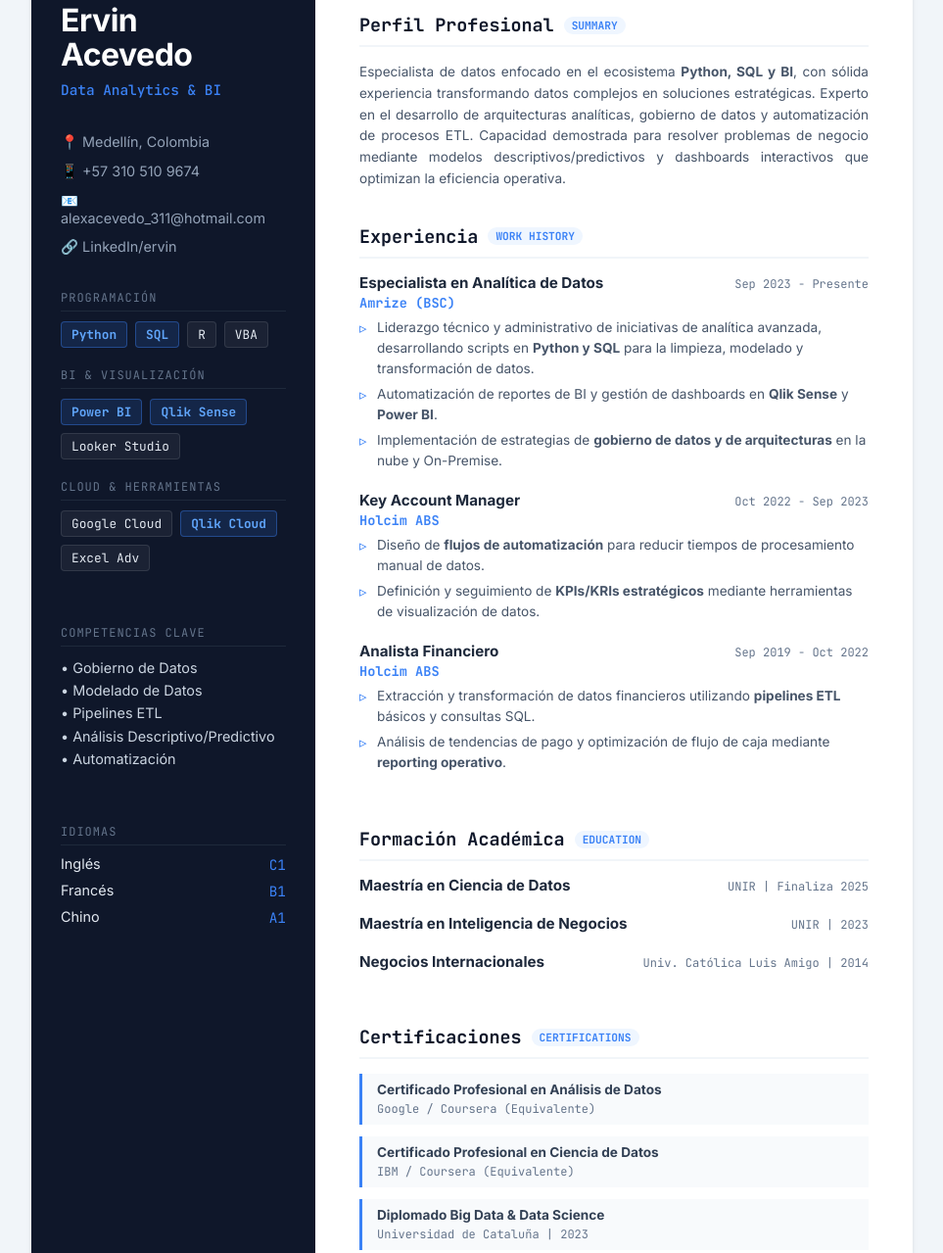
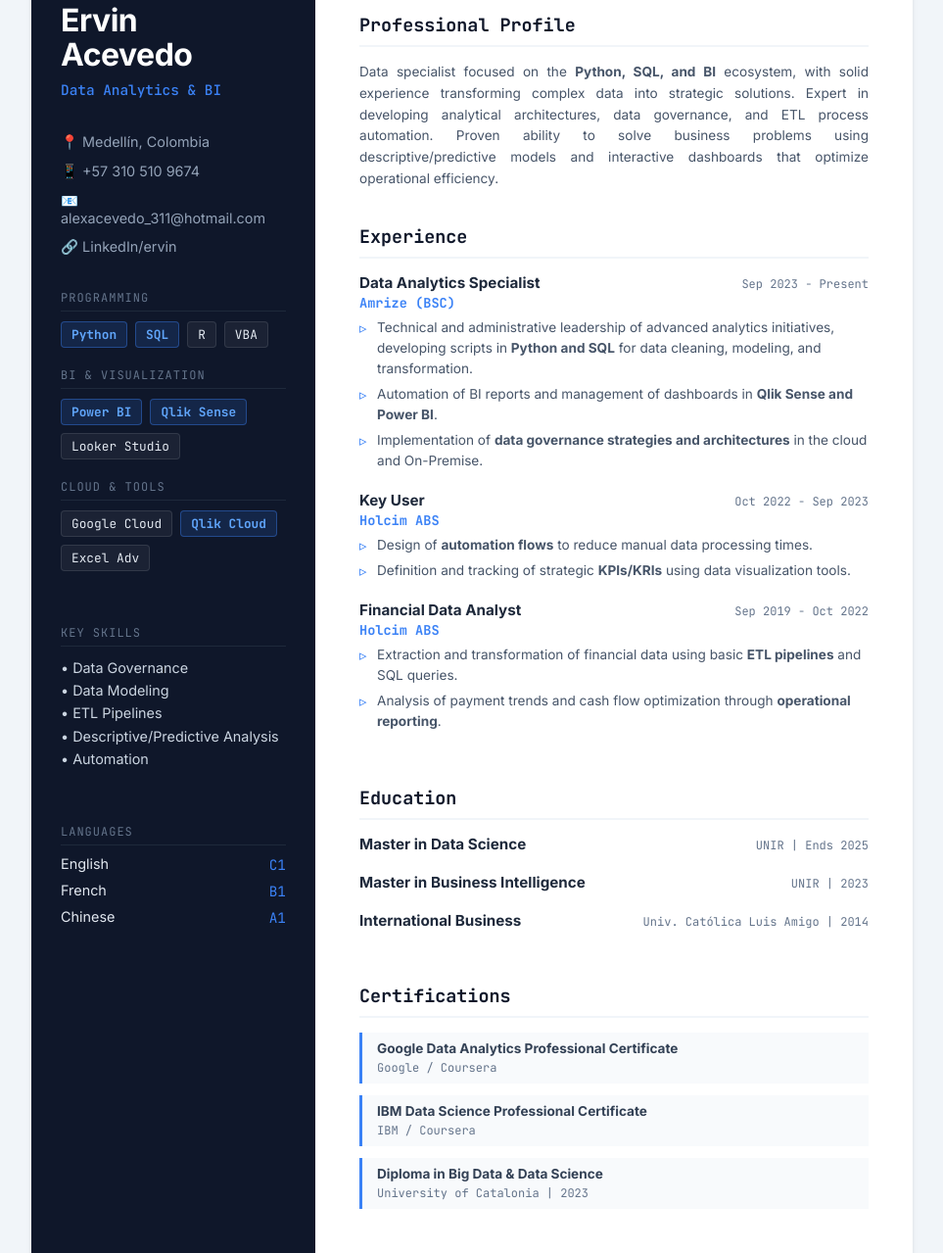
Before and after one commit to acevedoalex311-maker/cv, a plain HTML site: page index.html in a window 1280 px wide. Shown: the part 77-1356 px from the top of the page at 98% size, without its empty margins (158-1121 px from the left). Drawn offline with Linux system fonts and the light colour scheme.

Commit message:
Update index.html to English version

```diff
--- a/index.html
+++ b/index.html
@@ -1,5 +1,5 @@
 <!DOCTYPE html>
-<html lang="es">
+<html lang="en">
 <head>
     <meta charset="UTF-8">
     <meta name="viewport" content="width=device-width, initial-scale=1.0">
@@ -11,7 +11,7 @@
 
     <style>
         :root {
-            /* Tema "Data Analyst" */
+            /* Theme "Data Analyst" */
             --sidebar-bg: #0f172a;
             --sidebar-text: #e2e8f0;
             --sidebar-dim: #64748b;
@@ -58,7 +58,7 @@
             box-shadow: 0 4px 6px -1px rgba(0, 0, 0, 0.1), 0 2px 4px -1px rgba(0, 0, 0, 0.06);
         }
 
-        /* ================= SIDEBAR (Sin cambios de tamaño) ================= */
+        /* ================= SIDEBAR ================= */
         .sidebar {
             background-color: var(--sidebar-bg);
             color: var(--sidebar-text);
@@ -141,25 +141,25 @@
         .lang-item { display: flex; justify-content: space-between; }
         .lang-val { font-family: var(--font-code); color: var(--accent-general); }
 
-        /* ================= MAIN CONTENT (Ajustado) ================= */
+        /* ================= MAIN CONTENT ================= */
         .main-content {
             padding: 50px 45px;
             display: flex;
             flex-direction: column;
-            gap: 35px; /* Reducido un poco el gap general */
+            gap: 35px;
         }
 
         .section-header {
             display: flex;
             align-items: center;
-            margin-bottom: 15px; /* Reducido margen */
+            margin-bottom: 15px;
             border-bottom: 2px solid #f1f5f9;
             padding-bottom: 8px;
         }
 
         .section-title {
             font-family: var(--font-code);
-            font-size: 1.15rem; /* Título un poco más pequeño */
+            font-size: 1.15rem;
             font-weight: 700;
             color: #0f172a;
             margin-right: 10px;
@@ -175,12 +175,12 @@
             font-weight: 600;
         }
 
-        /* Resumen - Texto más pequeño */
+        /* Summary */
         .summary p {
-            line-height: 1.6; /* Buen interlineado para letra pequeña */
+            line-height: 1.6;
             color: #475569;
             text-align: justify;
-            font-size: 0.85rem; /* AJUSTADO: Antes 0.95rem */
+            font-size: 0.85rem;
         }
 
         .timeline-block { margin-bottom: 20px; }
@@ -195,7 +195,7 @@
 
         .role-title {
             font-weight: 700;
-            font-size: 0.95rem; /* AJUSTADO: Antes 1.05rem */
+            font-size: 0.95rem;
             color: #1e293b;
         }
 
@@ -203,12 +203,12 @@
             color: var(--accent-general);
             font-weight: 600;
             font-family: var(--font-code);
-            font-size: 0.85rem; /* AJUSTADO */
+            font-size: 0.85rem;
         }
 
         .date {
             font-family: var(--font-code);
-            font-size: 0.75rem; /* AJUSTADO */
+            font-size: 0.75rem;
             color: #64748b;
         }
 
@@ -217,12 +217,12 @@
             margin-top: 6px;
         }
 
-        /* Listas - Texto más pequeño */
+        /* List Styling */
         ul.duties li {
             position: relative;
             padding-left: 18px;
             margin-bottom: 5px;
-            font-size: 0.85rem; /* AJUSTADO: Antes 0.95rem */
+            font-size: 0.85rem;
             color: #475569;
             line-height: 1.55;
         }
@@ -235,7 +235,7 @@
             font-size: 1.1em;
         }
 
-        /* Certificados */
+        /* Certificates */
         .cert-grid {
             display: grid;
             grid-template-columns: 1fr;
@@ -250,11 +250,11 @@
 
         .cert-title {
             font-weight: 700;
-            font-size: 0.85rem; /* AJUSTADO */
+            font-size: 0.85rem;
             display: block;
         }
         .cert-issuer {
-            font-size: 0.75rem; /* AJUSTADO */
+            font-size: 0.75rem;
             color: #64748b;
             font-family: var(--font-code);
         }
@@ -295,7 +295,7 @@
             <div class="stack-section">
 
                 <div class="stack-group">
-                    <div class="stack-title">Programación</div>
+                    <div class="stack-title">Programming</div>
                     <div class="stack-items">
                         <span class="tech-pill highlight">Python</span>
                         <span class="tech-pill highlight">SQL</span>
@@ -305,7 +305,7 @@
                 </div>
 
                 <div class="stack-group">
-                    <div class="stack-title">BI & Visualización</div>
+                    <div class="stack-title">BI & Visualization</div>
                     <div class="stack-items">
                         <span class="tech-pill highlight">Power BI</span>
                         <span class="tech-pill highlight">Qlik Sense</span>
@@ -314,7 +314,7 @@
                 </div>
 
                 <div class="stack-group">
-                    <div class="stack-title">Cloud & Herramientas</div>
+                    <div class="stack-title">Cloud & Tools</div>
                     <div class="stack-items">
                         <span class="tech-pill">Google Cloud</span>
                         <span class="tech-pill highlight">Qlik Cloud</span>
@@ -325,22 +325,22 @@
             </div>
 
             <div class="stack-group">
-                <div class="stack-title">Competencias clave</div>
+                <div class="stack-title">Key Skills</div>
                 <ul style="list-style: none; font-size: 0.9rem; color: #cbd5e1; line-height: 1.6;">
-                    <li>• Gobierno de Datos</li>
-                    <li>• Modelado de Datos</li>
-                    <li>• Pipelines ETL</li>
-                    <li>• Análisis Descriptivo/Predictivo</li>
-                    <li>• Automatización</li>
+                    <li>• Data Governance</li>
+                    <li>• Data Modeling</li>
+                    <li>• ETL Pipelines</li>
+                    <li>• Descriptive/Predictive Analysis</li>
+                    <li>• Automation</li>
                 </ul>
             </div>
 
             <div class="stack-group">
-                <div class="stack-title">Idiomas</div>
+                <div class="stack-title">Languages</div>
                 <div class="idiomas-list">
-                    <div class="lang-item"><span>Inglés</span> <span class="lang-val">C1</span></div>
-                    <div class="lang-item"><span>Francés</span> <span class="lang-val">B1</span></div>
-                    <div class="lang-item"><span>Chino</span> <span class="lang-val">A1</span></div>
+                    <div class="lang-item"><span>English</span> <span class="lang-val">C1</span></div>
+                    <div class="lang-item"><span>French</span> <span class="lang-val">B1</span></div>
+                    <div class="lang-item"><span>Chinese</span> <span class="lang-val">A1</span></div>
                 </div>
             </div>
         </aside>
@@ -349,87 +349,84 @@
 
             <section class="summary">
                 <div class="section-header">
-                    <h2 class="section-title">Perfil Profesional</h2>
-                    <span class="section-tag">SUMMARY</span>
+                    <h2 class="section-title">Professional Profile</h2>
                 </div>
                 <p>
-                    Especialista de datos enfocado en el ecosistema <strong>Python, SQL y BI</strong>, con sólida experiencia transformando datos complejos en soluciones estratégicas. Experto en el desarrollo de arquitecturas analíticas, gobierno de datos y automatización de procesos ETL. Capacidad demostrada para resolver problemas de negocio mediante modelos descriptivos/predictivos y dashboards interactivos que optimizan la eficiencia operativa.
+                    Data specialist focused on the <strong>Python, SQL, and BI</strong> ecosystem, with solid experience transforming complex data into strategic solutions. Expert in developing analytical architectures, data governance, and ETL process automation. Proven ability to solve business problems using descriptive/predictive models and interactive dashboards that optimize operational efficiency.
                 </p>
             </section>
 
             <section>
                 <div class="section-header">
-                    <h2 class="section-title">Experiencia</h2>
-                    <span class="section-tag">WORK HISTORY</span>
+                    <h2 class="section-title">Experience</h2>
                 </div>
 
                 <div class="timeline-block">
                     <div class="timeline-head">
                         <div>
-                            <div class="role-title">Especialista en Analítica de Datos</div>
+                            <div class="role-title">Data Analytics Specialist</div>
                             <span class="company">Amrize (BSC)</span>
                         </div>
-                        <span class="date">Sep 2023 - Presente</span>
+                        <span class="date">Sep 2023 - Present</span>
                     </div>
                     <ul class="duties">
-                        <li>Liderazgo técnico y administrativo de iniciativas de analítica avanzada, desarrollando scripts en <strong>Python y SQL</strong> para la limpieza, modelado y transformación de datos.</li>
-                        <li>Automatización de reportes de BI y gestión de dashboards en <strong>Qlik Sense</strong> y <strong>Power BI</strong>.</li>
-                        <li>Implementación de estrategias de  <strong>gobierno de datos y de arquitecturas</strong> en la nube y On-Premise.</li>
+                        <li>Technical and administrative leadership of advanced analytics initiatives, developing scripts in <strong>Python and SQL</strong> for data cleaning, modeling, and transformation.</li>
+                        <li>Automation of BI reports and management of dashboards in <strong>Qlik Sense and Power BI</strong>.</li>
+                        <li>Implementation of <strong>data governance strategies and architectures</strong> in the cloud and On-Premise.</li>
                     </ul>
                 </div>
 
                 <div class="timeline-block">
                     <div class="timeline-head">
                         <div>
-                            <div class="role-title">Key Account Manager</div>
+                            <div class="role-title">Key User</div>
                             <span class="company">Holcim ABS</span>
                         </div>
                         <span class="date">Oct 2022 - Sep 2023</span>
                     </div>
                     <ul class="duties">
-                        <li>Diseño de  <strong>flujos de automatización</strong> para reducir tiempos de procesamiento manual de datos.</li>
-                        <li>Definición y seguimiento de <strong>KPIs/KRIs estratégicos</strong> mediante herramientas de visualización de datos.</li>
+                        <li>Design of <strong>automation flows</strong> to reduce manual data processing times.</li>
+                        <li>Definition and tracking of strategic <strong>KPIs/KRIs</strong> using data visualization tools.</li>
                     </ul>
                 </div>
 
                 <div class="timeline-block">
                     <div class="timeline-head">
                         <div>
-                            <div class="role-title">Analista Financiero</div>
+                            <div class="role-title">Financial Data Analyst</div>
                             <span class="company">Holcim ABS</span>
                         </div>
                         <span class="date">Sep 2019 - Oct 2022</span>
                     </div>
                     <ul class="duties">
-                        <li>Extracción y transformación de datos financieros utilizando <strong>pipelines ETL</strong> básicos y consultas SQL.</li>
-                        <li>Análisis de tendencias de pago y optimización de flujo de caja mediante <strong>reporting operativo</strong>.</li>
+                        <li>Extraction and transformation of financial data using basic <strong>ETL pipelines</strong> and SQL queries.</li>
+                        <li>Analysis of payment trends and cash flow optimization through <strong>operational reporting</strong>.</li>
                     </ul>
                 </div>
             </section>
 
             <section>
                 <div class="section-header">
-                    <h2 class="section-title">Formación Académica</h2>
-                    <span class="section-tag">EDUCATION</span>
+                    <h2 class="section-title">Education</h2>
                 </div>
 
                 <div class="timeline-block">
                     <div class="timeline-head">
-                        <div class="role-title">Maestría en Ciencia de Datos</div>
-                        <span class="date">UNIR | Finaliza 2025</span>
+                        <div class="role-title">Master in Data Science</div>
+                        <span class="date">UNIR | Ends 2025</span>
                     </div>
                 </div>
 
                 <div class="timeline-block">
                     <div class="timeline-head">
-                        <div class="role-title">Maestría en Inteligencia de Negocios</div>
+                        <div class="role-title">Master in Business Intelligence</div>
                         <span class="date">UNIR | 2023</span>
                     </div>
                 </div>
 
                 <div class="timeline-block">
                     <div class="timeline-head">
-                        <div class="role-title">Negocios Internacionales</div>
+                        <div class="role-title">International Business</div>
                         <span class="date">Univ. Católica Luis Amigo | 2014</span>
                     </div>
                 </div>
@@ -437,21 +434,20 @@
 
             <section>
                 <div class="section-header">
-                    <h2 class="section-title">Certificaciones</h2>
-                    <span class="section-tag">CERTIFICATIONS</span>
+                    <h2 class="section-title">Certifications</h2>
                 </div>
                 <div class="cert-grid">
                     <div class="cert-item">
-                        <span class="cert-title">Certificado Profesional en Análisis de Datos</span>
-                        <span class="cert-issuer">Google / Coursera (Equivalente)</span>
+                        <span class="cert-title">Google Data Analytics Professional Certificate</span>
+                        <span class="cert-issuer">Google / Coursera</span>
                     </div>
                     <div class="cert-item">
-                        <span class="cert-title">Certificado Profesional en Ciencia de Datos</span>
-                        <span class="cert-issuer">IBM / Coursera (Equivalente)</span>
+                        <span class="cert-title">IBM Data Science Professional Certificate</span>
+                        <span class="cert-issuer">IBM / Coursera</span>
                     </div>
                     <div class="cert-item">
-                        <span class="cert-title">Diplomado Big Data & Data Science</span>
-                        <span class="cert-issuer">Universidad de Cataluña | 2023</span>
+                        <span class="cert-title">Diploma in Big Data & Data Science</span>
+                        <span class="cert-issuer">University of Catalonia | 2023</span>
                     </div>
                 </div>
             </section>
```
